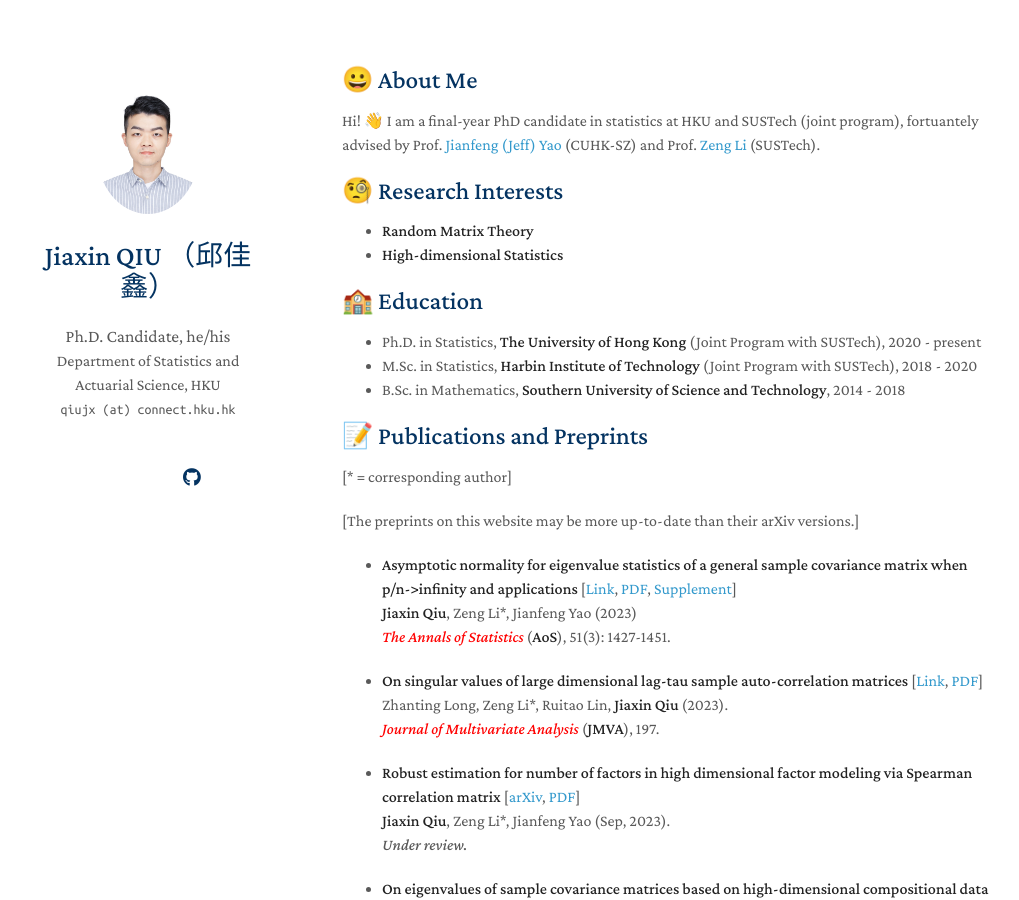
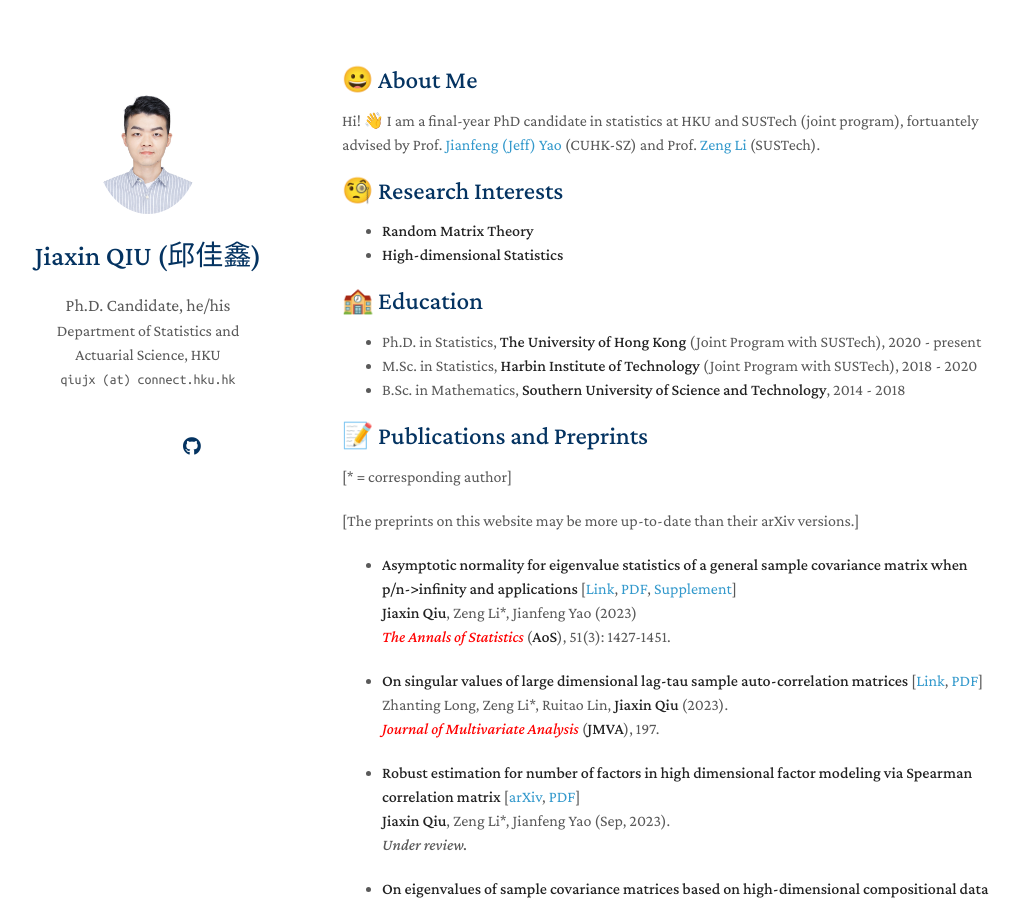
Before and after one commit to jxqiu77/jxqiu77.github.io, a Jekyll site: the page built from index.md, in a window 1280 px wide and 900 px high. Shown: the whole window, without its empty margins (128-1147 px from the left). Built offline with Jekyll 4.4.1, drawn with Linux system fonts in a browser that asks for light colours; nearby versions of some CDN libraries; some web fonts are replaced; a style sheet for code colours, icons or effects is not loaded; our own code applies the rules of GitHub Pages for plain Markdown files.

Commit message:
minor update

```diff
--- a/_config.yml
+++ b/_config.yml
@@ -1,5 +1,5 @@
 # Basic Information
-title: Jiaxin QIU （<span class="zh-font">邱佳鑫</span>）
+title: Jiaxin QIU (<span class="zh-font">邱佳鑫</span>)
 position: Ph.D. Candidate, he/his
 affiliation: Department of Statistics and Actuarial Science, HKU
 affiliation_link: https://saasweb.hku.hk/
```
